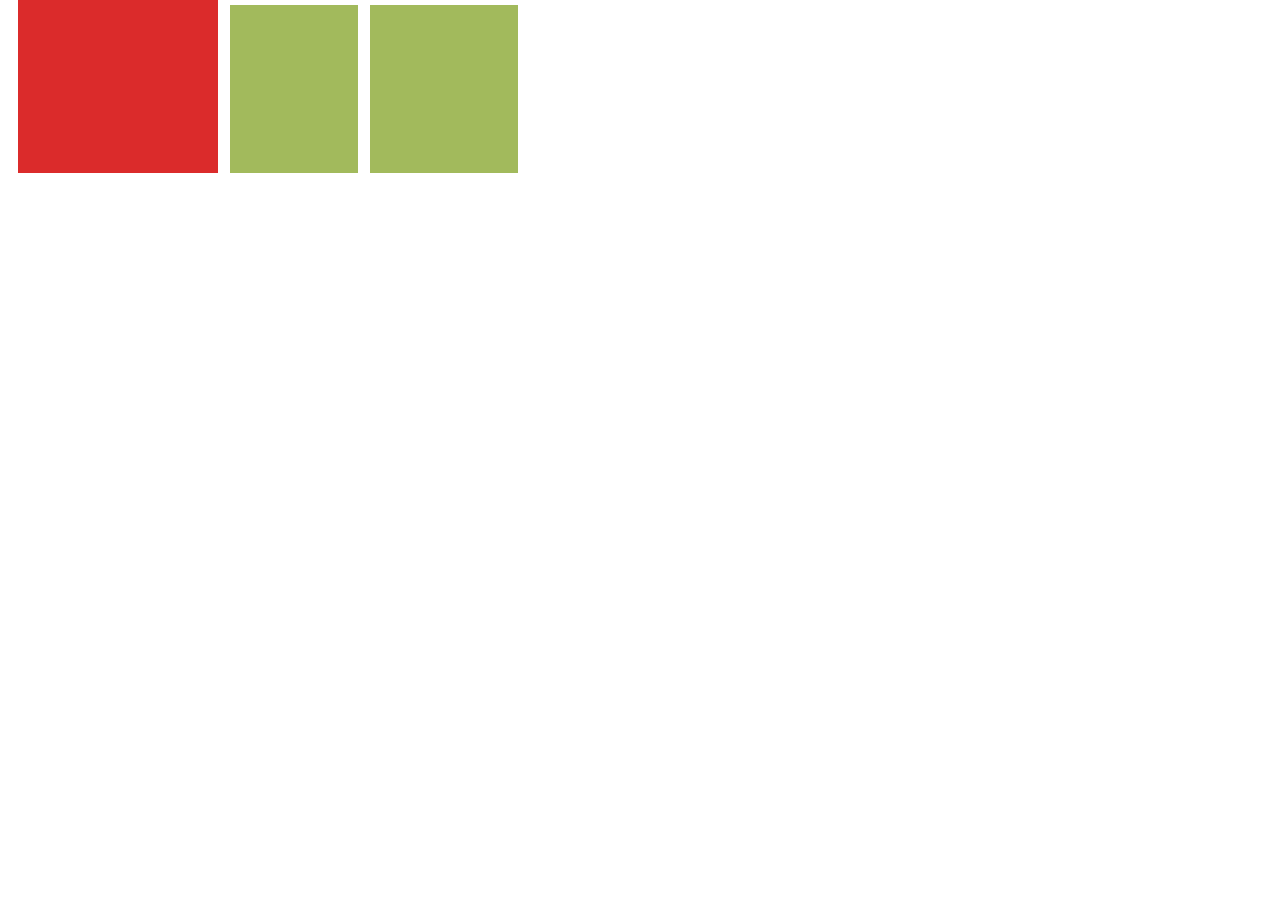
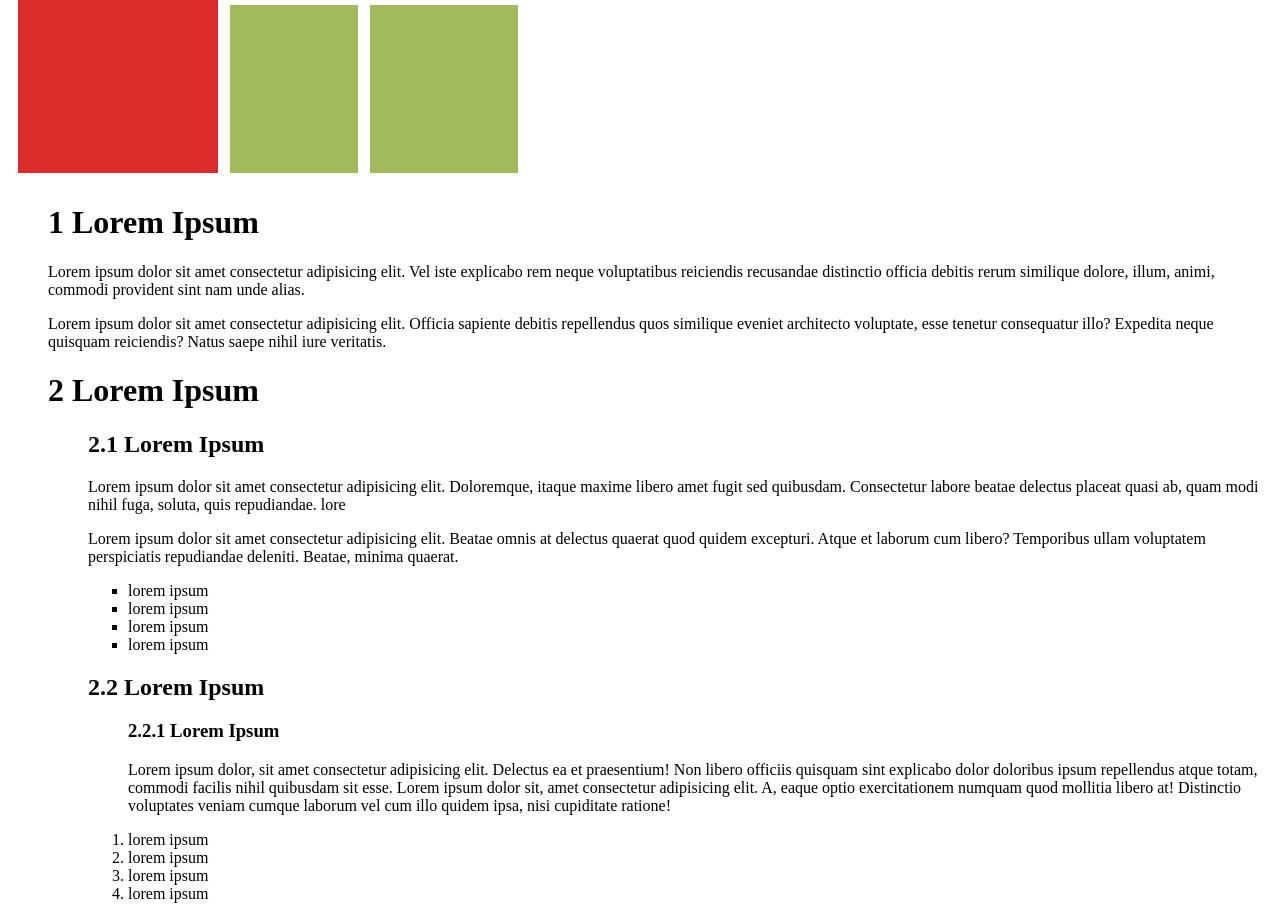
Before and after one commit to ggerst/hazik, a plain HTML site: page index.html in a window 1280 px wide. Shown: the part 561-1480 px from the top of the page. Before the commit the page ends 800 px from the top, so only its background shows below. Drawn offline with Linux system fonts and the light colour scheme.

Commit message:
html 2 feladat kesz

```diff
--- a/css/style.css
+++ b/css/style.css
@@ -16,3 +16,42 @@
     width: 15px;
     height: 10px;
 }
+
+OL {
+    counter-reset: item;
+}
+OL>LI {
+    display: block;
+}
+OL>LI::before {
+    content: counters(item, ".") " ";
+    counter-increment: item;
+    list-style-position: outside
+}
+.h1 {
+    display: block;
+    font-size: 2em;
+    margin-top: 0.67em;
+    margin-bottom: 0.67em;
+    margin-left: 0;
+    margin-right: 0;
+    font-weight: bold;
+}
+.h2 {
+    display: block;
+    font-size: 1.5em;
+    margin-top: 0.83em;
+    margin-bottom: 0.83em;
+    margin-left: 0;
+    margin-right: 0;
+    font-weight: bold;
+}
+.h3 {
+    display: block;
+    font-size: 1.17em;
+    margin-top: 1em;
+    margin-bottom: 1em;
+    margin-left: 0;
+    margin-right: 0;
+    font-weight: bold;
+}
--- a/index.html
+++ b/index.html
@@ -34,6 +34,34 @@
         <td id="t01" colspan="2" rowspan="2">&nbsp;</td>
     </tr>
 </table>
+<ol>
+    <li class="h1">Lorem Ipsum</li>
+    <p>Lorem ipsum dolor sit amet consectetur adipisicing elit. Vel iste explicabo rem neque voluptatibus reiciendis recusandae distinctio officia debitis rerum similique dolore, illum, animi, commodi provident sint nam unde alias.</p>
+    <p>Lorem ipsum dolor sit amet consectetur adipisicing elit. Officia sapiente debitis repellendus quos similique eveniet architecto voluptate, esse tenetur consequatur illo? Expedita neque quisquam reiciendis? Natus saepe nihil iure veritatis.</p>
+    <li class="h1">Lorem Ipsum</li>
+    <ol>
+        <li class="h2">Lorem Ipsum</li>
+        <p>Lorem ipsum dolor sit amet consectetur adipisicing elit. Doloremque, itaque maxime libero amet fugit sed quibusdam. Consectetur labore beatae delectus placeat quasi ab, quam modi nihil fuga, soluta, quis repudiandae. lore</p>
+        <p>Lorem ipsum dolor sit amet consectetur adipisicing elit. Beatae omnis at delectus quaerat quod quidem excepturi. Atque et laborum cum libero? Temporibus ullam voluptatem perspiciatis repudiandae deleniti. Beatae, minima quaerat.</p>
+    <ul>
+        <li>lorem ipsum</li>
+        <li>lorem ipsum</li>
+        <li>lorem ipsum</li>
+        <li>lorem ipsum</li>
+    </ul>
+    <li class="h2">Lorem Ipsum</li>
+    <ol>
+        <li class="h3">Lorem Ipsum</li>
+        <p>Lorem ipsum dolor, sit amet consectetur adipisicing elit. Delectus ea et praesentium! Non libero officiis quisquam sint explicabo dolor doloribus ipsum repellendus atque totam, commodi facilis nihil quibusdam sit esse.
+        Lorem ipsum dolor sit, amet consectetur adipisicing elit. A, eaque optio exercitationem numquam quod mollitia libero at! Distinctio voluptates veniam cumque laborum vel cum illo quidem ipsa, nisi cupiditate ratione!</p>    </ol>
+    <ol>
+        <a><li>lorem ipsum</li></a>
+        <a><li>lorem ipsum</li></a>
+        <a><li>lorem ipsum</li></a>
+        <a><li>lorem ipsum</li></a>
+    </ol>
+    </ol>
+</ol>
 
 </body>
 </html>
```
